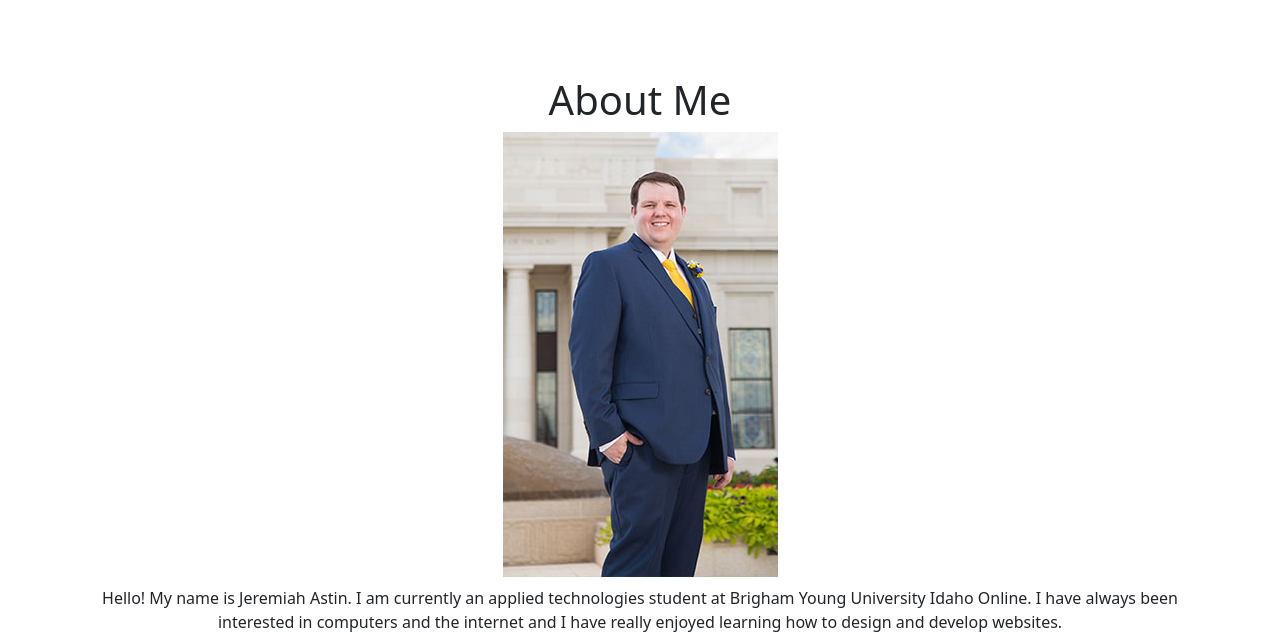
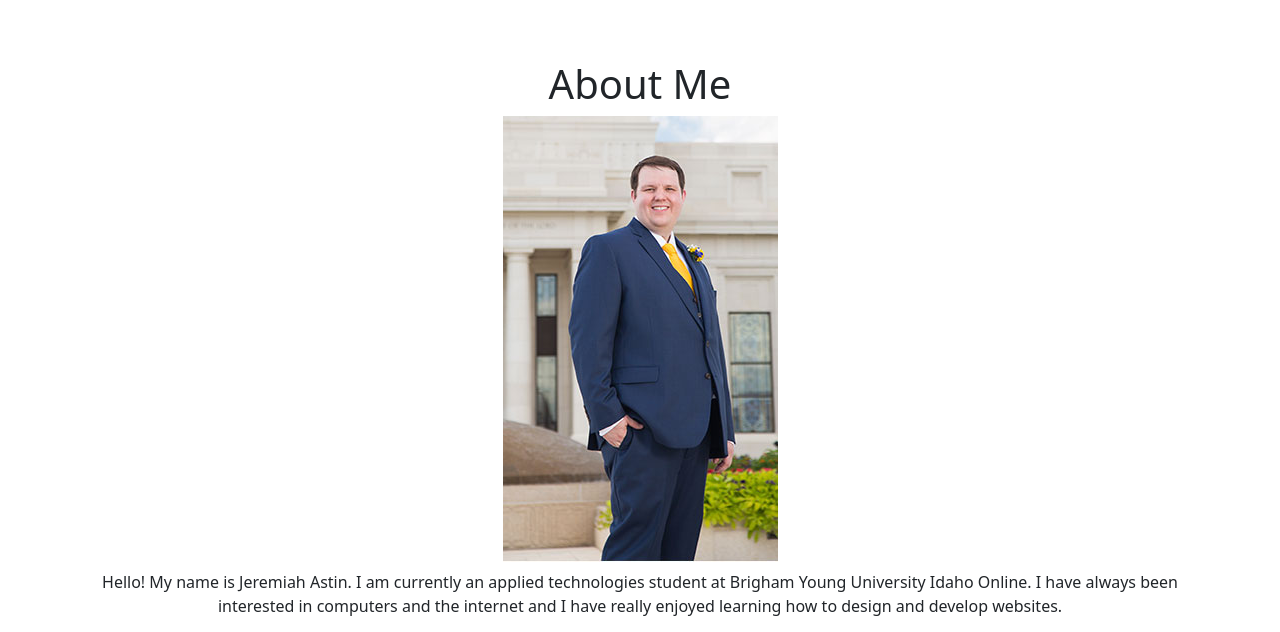
Before and after one commit to Astin-Jeremiah/CSE341, a PHP site: page /about/index.php in a window 1280 px wide. Shown: the part 58-690 px from the top of the page. Run offline with PHP 8.4, Linux system fonts and the light colour scheme; some libraries are stand-ins or nearby versions.

Commit message:
fix headings

```diff
--- a/web/about/index.php
+++ b/web/about/index.php
@@ -16,7 +16,7 @@
 
     <main class="flex-shrink-0">
         <div class="container text-center">
-            <h1 class="mt-3 text-dark">About Me</h1>
+            <h1 class="text-dark">About Me</h1>
             <div class="clearfix">
                 <img class="mb-2" src="../images/jeremiah.jpg" alt="Jeremiah Astin" />
                 <p>Hello! My name is Jeremiah Astin. I am currently an applied technologies student at Brigham Young University Idaho Online. I have always been interested in computers and the internet and I have really enjoyed learning how to design and develop websites.</p>
--- a/web/portfolio/index.php
+++ b/web/portfolio/index.php
@@ -15,7 +15,7 @@
     </header>
     <main class="flex-shrink-0">
         <div class="container text-center">
-            <h1 class="m-4 text-dark">CSE 341 Portfolio</h1>
+            <h1 class="text-dark">CSE 341 Portfolio</h1>
             <div class="btn-group gap-5">
                 <button type="button" class="btn btn-danger dropdown-toggle" data-bs-toggle="dropdown" aria-expanded="false">
                     Week 1
```
